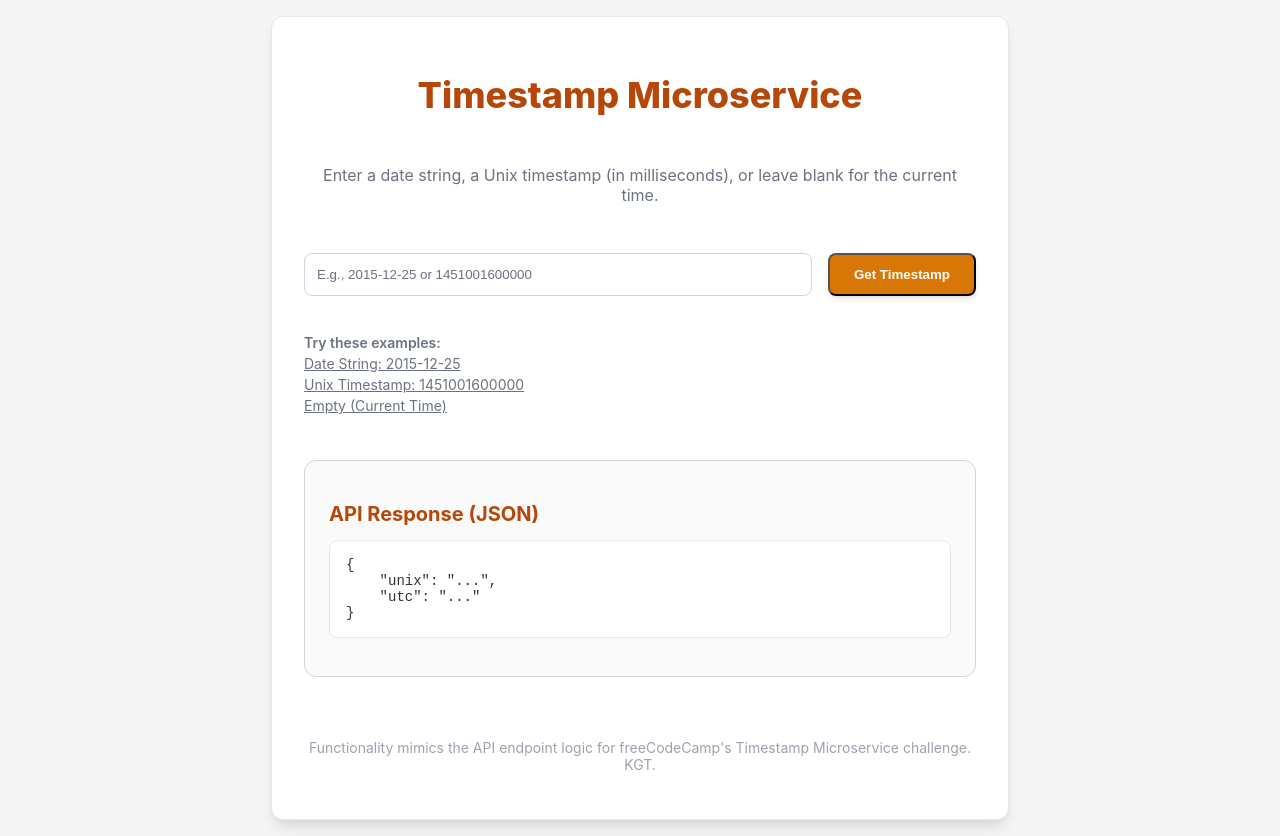
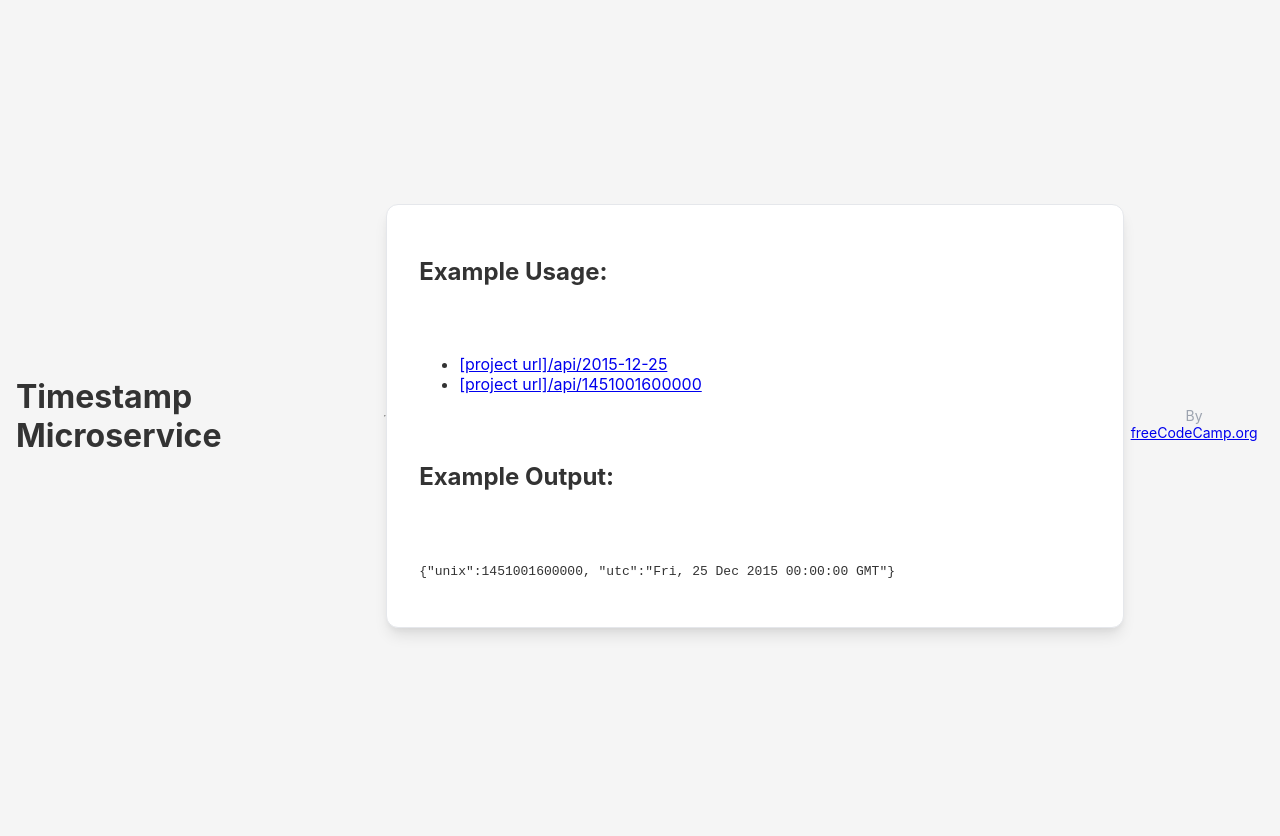
Before and after one commit to owcean/FCC-timestamp, a website: page views/index.html in a window 1280 px wide. Drawn offline with Linux system fonts and the light colour scheme; files that its build step writes are made by us from their sources.

Commit message:
:white_check_mark: Update index.html

```diff
--- a/views/index.html
+++ b/views/index.html
@@ -1,245 +1,32 @@
 <!DOCTYPE html>
-<html lang="en">
-<head>
-    <meta charset="UTF-8">
-    <meta name="viewport" content="width=device-width, initial-scale=1.0">
-    <title>Timestamp Microservice</title>
-    <link rel="stylesheet" href="public/style.css">
-    <style>
-      /* CSS Variables for the Beige/White Theme */
-:root {
---color-background: #f5f5f5;
---color-card-bg: #ffffff;
---color-text-dark: #333333;
---color-text-medium: #6b7280;
---color-accent-dark: #b54708;
---color-accent-light: #d97706;
---color-input-border: #d1d5db;
---color-result-bg: #fafafa;
---color-error: #b91c1c;
-}
 
-/* Base Styles */
-body {
-font-family: 'Inter', sans-serif;
-background-color: var(--color-background);
-color: var(--color-text-dark);
-min-height: 100vh;
-display: flex;
-align-items: center;
-justify-content: center;
-padding: 1rem;
-margin: 0;
-}
+<html>
+   <head>
+      <title>Timestamp Microservice | freeCodeCamp.org</title>
+      <link rel="shortcut icon" href="https://cdn.freecodecamp.org/universal/favicons/favicon-32x32.png" type="image/x-icon"/>
+      <link href="https://fonts.googleapis.com/css?family=Roboto" rel="stylesheet" type="text/css">
+      <link href="style.css" rel="stylesheet" type="text/css">
+   </head>
 
-/* Container Card */
-.container {
-width: 100%;
-max-width: 42rem;
-background-color: var(--color-card-bg);
-box-shadow: 0 10px 15px -3px rgba(0, 0, 0, 0.1), 0 4px 6px -2px rgba(0, 0, 0, 0.05);
-border-radius: 0.75rem;
-padding: 2rem;
-display: flex;
-flex-direction: column;
-gap: 2rem;
-border: 1px solid #e5e7eb;
-}
+   <body>
+    <h1>Timestamp Microservice</h1>
+    <hr />
+    <div class="container">
+      <h2>Example Usage:</h2>
+      <ul>
+        <li><a href="api/2015-12-25">[project url]/api/2015-12-25</a></li>
+        <li><a href="api/1451001600000">[project url]/api/1451001600000</a></li>
+      </ul>
 
-/* Header */
-.header {
-text-align: center;
-display: flex;
-flex-direction: column;
-gap: 0.5rem;
-}
-
-.header-title {
-font-size: 2.25rem;
-font-weight: 800;
-color: var(--color-accent-dark);
-}
-
-.header-subtitle {
-color: var(--color-text-medium);
-}
-
-/* Input and Button Section */
-.input-section {
-display: flex;
-flex-direction: column;
-gap: 1rem;
-}
-
-.input-group {
-display: flex;
-flex-direction: column;
-gap: 1rem;
-}
-
-@media (min-width: 640px) {
-.input-group {
-flex-direction: row;
-}
-}
-
-.input-field {
-flex-grow: 1;
-padding: 0.75rem;
-border-radius: 0.5rem;
-border: 1px solid var(--color-input-border);
-background-color: var(--color-card-bg);
-color: var(--color-text-dark);
-transition: border-color 0.15s, box-shadow 0.15s;
-}
-
-.input-field::placeholder {
-color: var(--color-text-medium);
-}
-
-.input-field:focus {
-outline: none;
-border-color: var(--color-accent-light);
-box-shadow: 0 0 0 2px rgba(217, 119, 6, 0.5);
-}
-
-.action-button {
-padding: 0.75rem 1.5rem;
-background-color: var(--color-accent-light);
-color: var(--color-card-bg);
-font-weight: 700;
-border-radius: 0.5rem;
-box-shadow: 0 4px 6px -1px rgba(0, 0, 0, 0.1), 0 2px 4px -2px rgba(0, 0, 0, 0.06);
-transition: background-color 0.15s, transform 0.15s;
-cursor: pointer;
-}
-
-.action-button:hover {
-background-color: var(--color-accent-dark);
-transform: scale(1.05);
-}
-
-.action-button:active {
-transform: scale(0.95);
-}
-
-/* Example Links */
-.example-links-area {
-font-size: 0.875rem;
-color: var(--color-text-medium);
-padding-top: 0.5rem;
-}
-
-.example-list {
-list-style: none;
-padding: 0;
-margin-top: 0.25rem;
-}
-
-.example-list li {
-margin-bottom: 0.25rem;
-}
-
-.example-list a {
-text-decoration: underline;
-color: var(--color-text-medium);
-transition: color 0.15s;
-}
-
-.example-list a:hover {
-color: var(--color-accent-dark);
-}
-
-/* Result Area */
-.result-section {
-background-color: var(--color-result-bg);
-padding: 1.5rem;
-border-radius: 0.75rem;
-border: 1px solid var(--color-input-border);
-}
-
-.result-title {
-font-size: 1.25rem;
-font-weight: 700;
-margin-bottom: 0.75rem;
-color: var(--color-accent-dark);
-}
-
-.result-pre {
-white-space: pre-wrap;
-word-break: break-words;
-font-size: 0.875rem;
-color: var(--color-text-dark);
-background-color: var(--color-card-bg);
-padding: 1rem;
-border-radius: 0.5rem;
-border: 1px solid #e5e7eb;
-transition: color 0.3s;
-}
-
-.result-error {
-color: var(--color-error);
-}
-
-/* Footer */
-.footer {
-text-align: center;
-font-size: 0.875rem;
-color: #9ca3af;
-padding-top: 1rem;
-}
-    </style>
-</head>
-<body class="app-body">
-
-    <div class="container">
-        <header class="header">
-            <h1 class="header-title">Timestamp Microservice</h1>
-            <p class="header-subtitle">Enter a date string, a Unix timestamp (in milliseconds), or leave blank for the current time.</p>
-        </header>
-
-        <section class="input-section">
-            <div class="input-group">
-                <input
-                    type="text"
-                    id="dateInput"
-                    placeholder="E.g., 2015-12-25 or 1451001600000"
-                    class="input-field"
-                >
-                <button
-                    onclick="getTimestamp()"
-                    class="action-button"
-                >
-                    Get Timestamp
-                </button>
-            </div>
-
-            <!-- Example Links -->
-            <div class="example-links-area">
-                <p style="font-weight: 600; margin-bottom: 0.25rem;">Try these examples:</p>
-                <ul class="example-list">
-                    <li><a href="#" onclick="setDateInput('2015-12-25'); return false;">Date String: 2015-12-25</a></li>
-                    <li><a href="#" onclick="setDateInput('1451001600000'); return false;">Unix Timestamp: 1451001600000</a></li>
-                    <li><a href="#" onclick="setDateInput(''); return false;">Empty (Current Time)</a></li>
-                </ul>
-            </div>
-        </section>
-
-        <section class="result-section">
-            <h2 class="result-title">API Response (JSON)</h2>
-            <pre id="resultOutput" class="result-pre">
-{
-    "unix": "...",
-    "utc": "..."
-}</pre>
-        </section>
-
-        <footer class="footer">
-            <p>Functionality mimics the API endpoint logic for freeCodeCamp's Timestamp Microservice challenge. KGT.</p>
-        </footer>
+      <h2>Example Output:</h2>
+      <p>
+        <code>{"unix":1451001600000, "utc":"Fri, 25 Dec 2015 00:00:00 GMT"}</code>
+      </p>
     </div>
-
-    <!-- Linking external JavaScript as requested -->
-    <script src="script.js"></script>
-</body>
+    <div class="footer">
+      <p>
+        By <a href="https://www.freecodecamp.org/">freeCodeCamp.org</a>
+      </p>
+    </div>
+  </body>
 </html>
```
